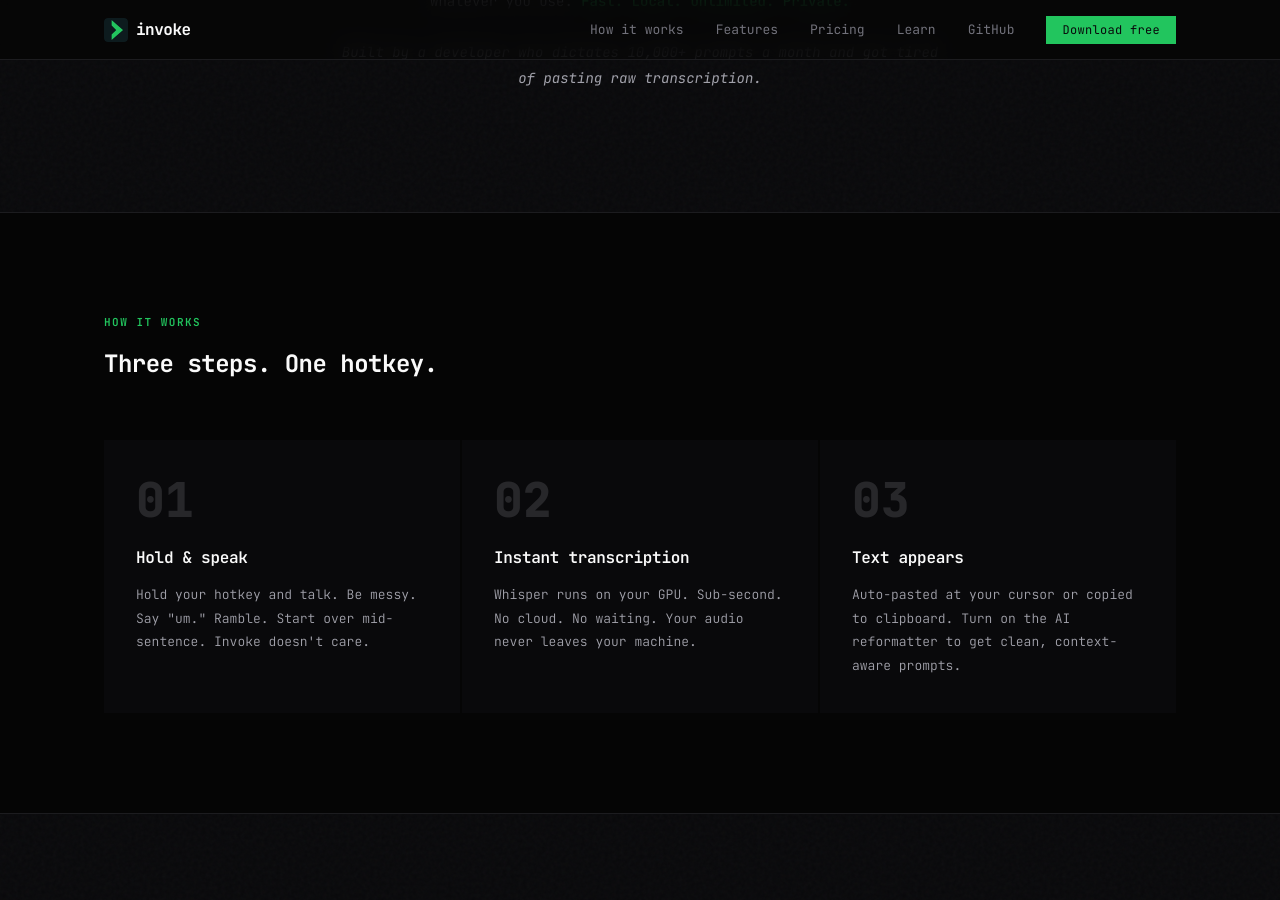
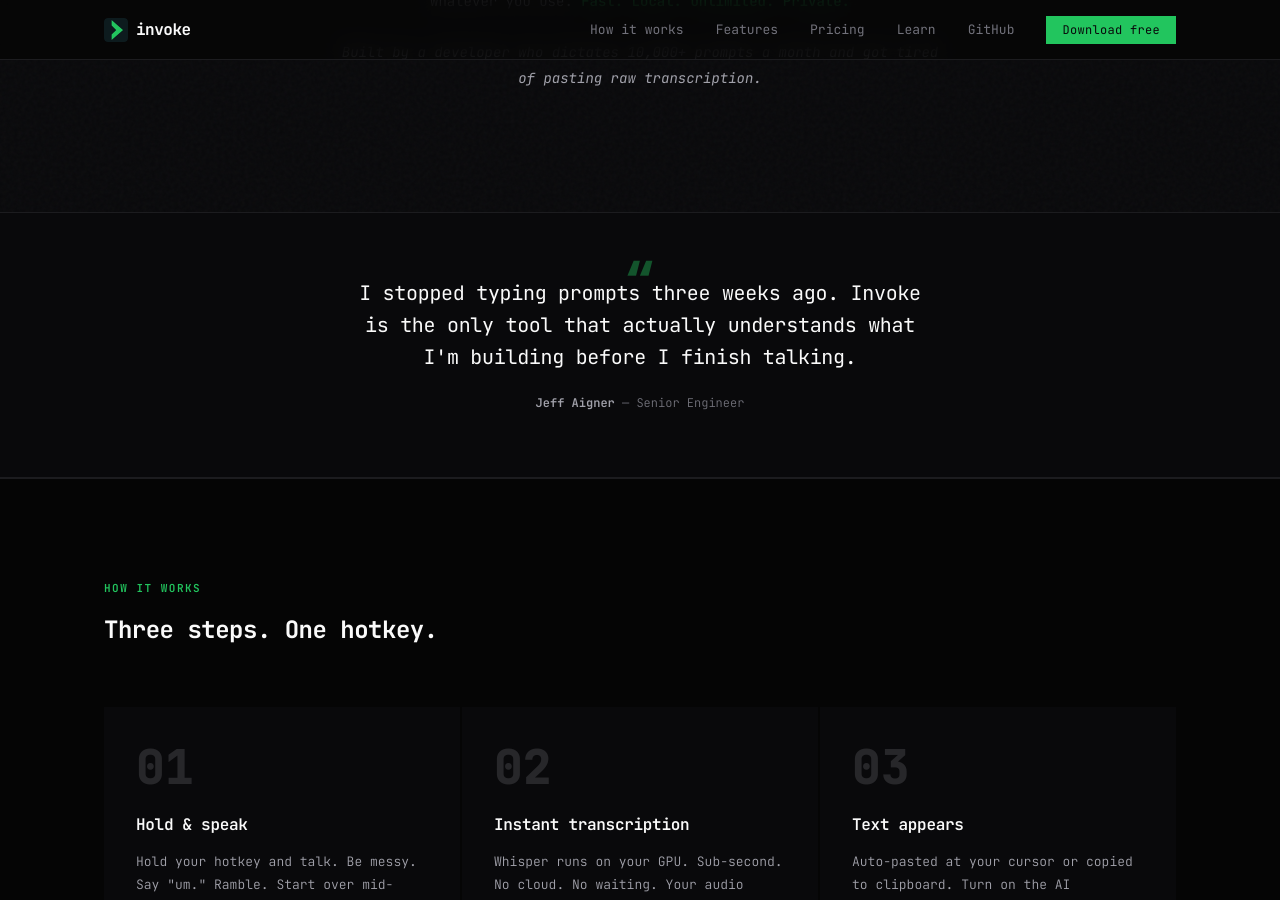
Before and after one commit to zmroth/getinvoke.dev, a Jekyll site: the page index.html, which Jekyll copies as it is, in a window 1280 px wide and 900 px high, scrolled down 1380 px. Built offline with Jekyll 4.4.1, drawn with Linux system fonts in a browser that asks for light colours.

Commit message:
Add testimonial from Jeff Aigner between problem and how-it-works
Single-quote social proof section with large pull quote, green
quotation mark accent, centered layout. Positioned after the origin
story for maximum credibility flow.

Co-Authored-By: Claude Opus 4.6 <noreply@anthropic.com>

```diff
--- a/index.html
+++ b/index.html
@@ -812,6 +812,54 @@ nav .container {
   font-weight: 300;
 }
 
+/* ====== TESTIMONIAL ====== */
+.testimonial {
+  padding: 64px 0;
+  border-top: 1px solid var(--border-subtle);
+  border-bottom: 1px solid var(--border-subtle);
+  background: var(--bg);
+}
+
+.testimonial .container {
+  max-width: 640px;
+}
+
+.testimonial-quote {
+  font-size: clamp(16px, 2.2vw, 20px);
+  font-weight: 400;
+  line-height: 1.6;
+  color: var(--text);
+  letter-spacing: -0.3px;
+  text-align: center;
+  position: relative;
+}
+
+.testimonial-quote::before {
+  content: '\201C';
+  position: absolute;
+  top: -20px;
+  left: 50%;
+  transform: translateX(-50%);
+  font-size: 48px;
+  color: var(--green);
+  font-weight: 800;
+  line-height: 1;
+  opacity: 0.4;
+}
+
+.testimonial-attr {
+  text-align: center;
+  margin-top: 20px;
+  font-size: 12px;
+  color: var(--text-muted);
+  font-weight: 300;
+}
+
+.testimonial-attr strong {
+  color: var(--text-secondary);
+  font-weight: 600;
+}
+
 /* ====== FAQ ====== */
 .faq {
   padding: 100px 0;
@@ -1111,6 +1159,14 @@ footer .container {
       <p style="margin-top: 20px;">Invoke runs Whisper on your GPU for <span class="highlight">sub-second transcription</span>. Text appears at your cursor instantly. Turn on the AI reformatter and it reads your codebase to format clean prompts for Claude Code, Cursor, or whatever you use. <span class="highlight">Fast. Local. Unlimited. Private.</span></p>
       <p class="origin-line">Built by a developer who dictates 10,000+ prompts a month and got tired of pasting raw transcription.</p>
     </div>
+  </div>
+</section>
+
+<!-- ====== TESTIMONIAL ====== -->
+<section class="testimonial">
+  <div class="container">
+    <blockquote class="testimonial-quote reveal">I stopped typing prompts three weeks ago. Invoke is the only tool that actually understands what I'm building before I finish talking.</blockquote>
+    <p class="testimonial-attr reveal"><strong>Jeff Aigner</strong> &mdash; Senior Engineer</p>
   </div>
 </section>
 
```
